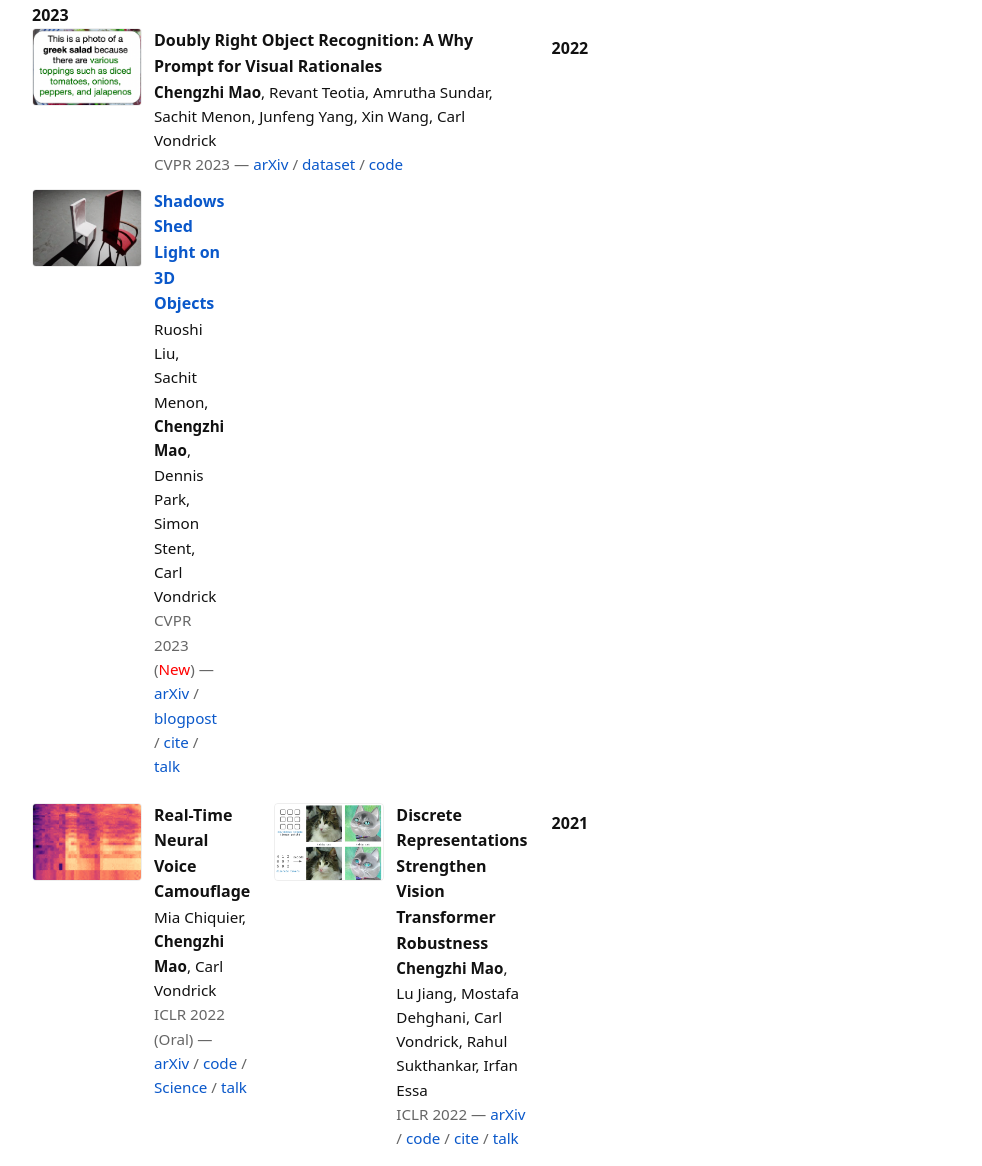
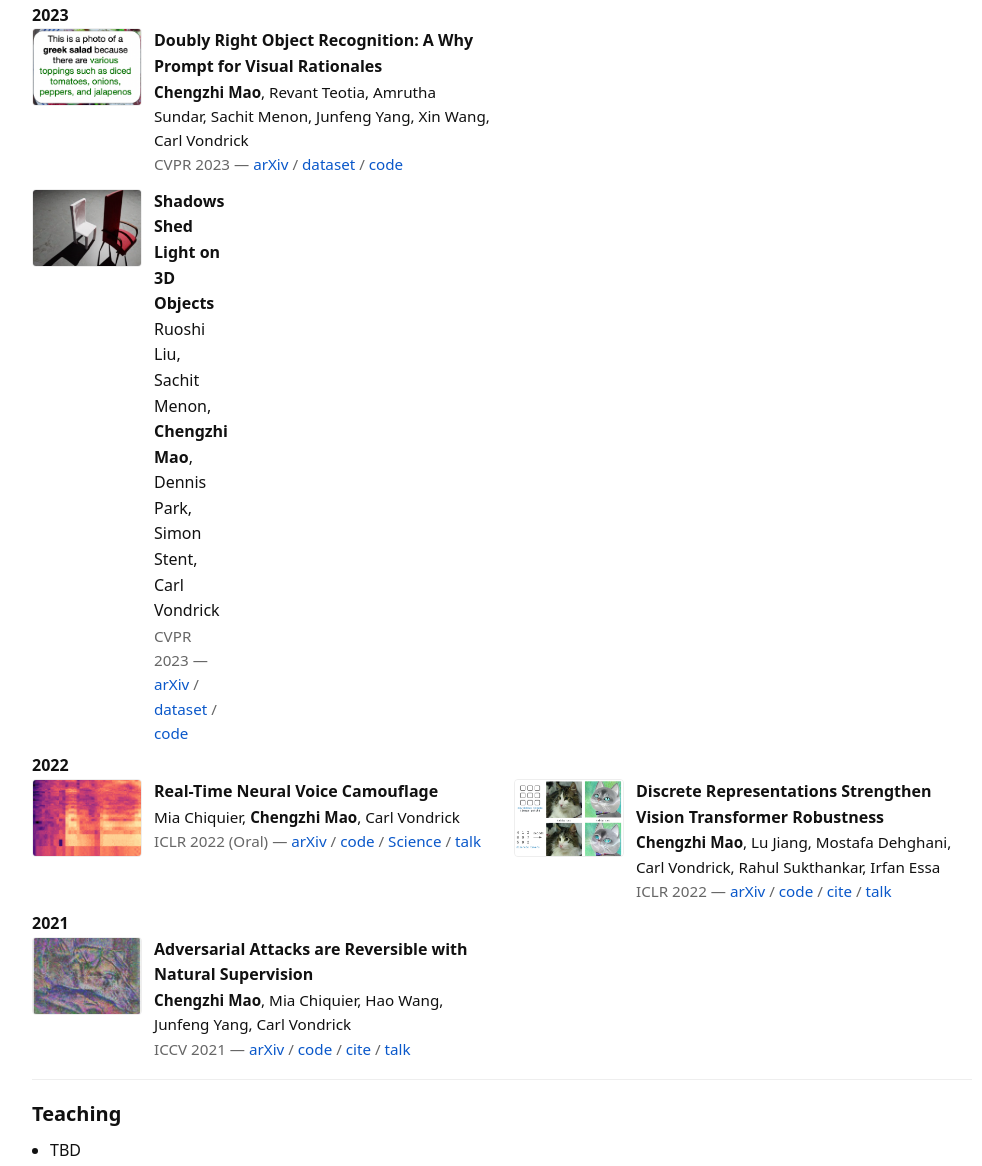
Before and after one commit to chengzhi-mao/Chengzhi-mao.github.io, a plain HTML site: page index.html in a window 1280 px wide. Shown: the part 1385-2551 px from the top of the page, without its empty margins (138-1120 px from the left). Drawn offline with Linux system fonts and the light colour scheme.

Commit message:
Update index.html

```diff
--- a/index.html
+++ b/index.html
@@ -152,26 +152,14 @@ Assistant Professor, Department of Computer Science, Rutgers University
 
           </div>
 
-          <div class="paper">
-    <a href="https://arxiv.org/abs/2303.08149" target="_blank" class="thumbwrap" aria-label="Shadows Shed Light on 3D Objects paper">
-      <img class="thumb" src="assets/img/papers/shadow.png" alt="Shadows Shed Light on 3D Objects thumbnail">
-    </a>
-    <div>
-      <h3 class="title">
-        <a href="https://arxiv.org/abs/2303.08149" target="_blank">Shadows Shed Light on 3D Objects</a>
-      </h3>
-      <div class="by">
-        Ruoshi Liu, Sachit Menon, <strong>Chengzhi Mao</strong>, Dennis Park, Simon Stent,
-        Carl Vondrick
-      </div>
-      <div class="meta">
-        CVPR 2023 (<span style="color:red;">New</span>) —
-        <a href="https://arxiv.org/abs/2303.08149" target="_blank">arXiv</a> /
-        <a href="#" target="_blank">blogpost</a> /
-        <a href="#" target="_blank">cite</a> /
-        <a href="#" target="_blank">talk</a>
-      </div>
-    </div>
+        <div class="paper">
+         <img class="thumb" src="assets/img/papers/shadow.png" alt="Shadows Shed Light on 3D Objects thumbnail">
+         <div>
+          <h3>Shadows Shed Light on 3D Objects</h3>
+          <div>Ruoshi Liu, Sachit Menon, <strong>Chengzhi Mao</strong>, Dennis Park, Simon Stent, Carl Vondrick</div>
+          <div class="meta">CVPR 2023 — <a href="#">arXiv</a> / <a href="#">dataset</a> / <a href="#">code</a></div>
+          </div>
+          </div>
 
         </div>
       </div>
```
